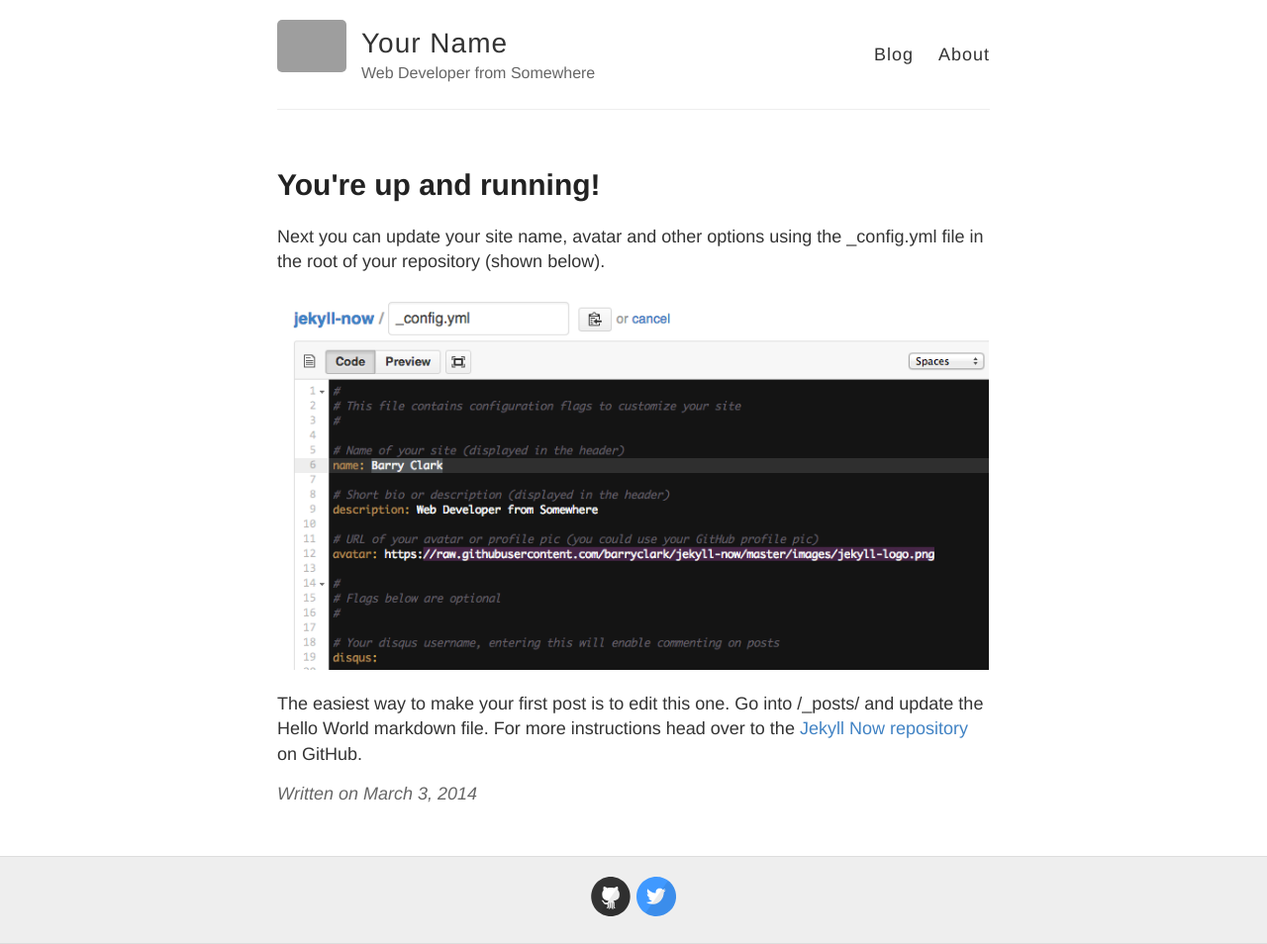
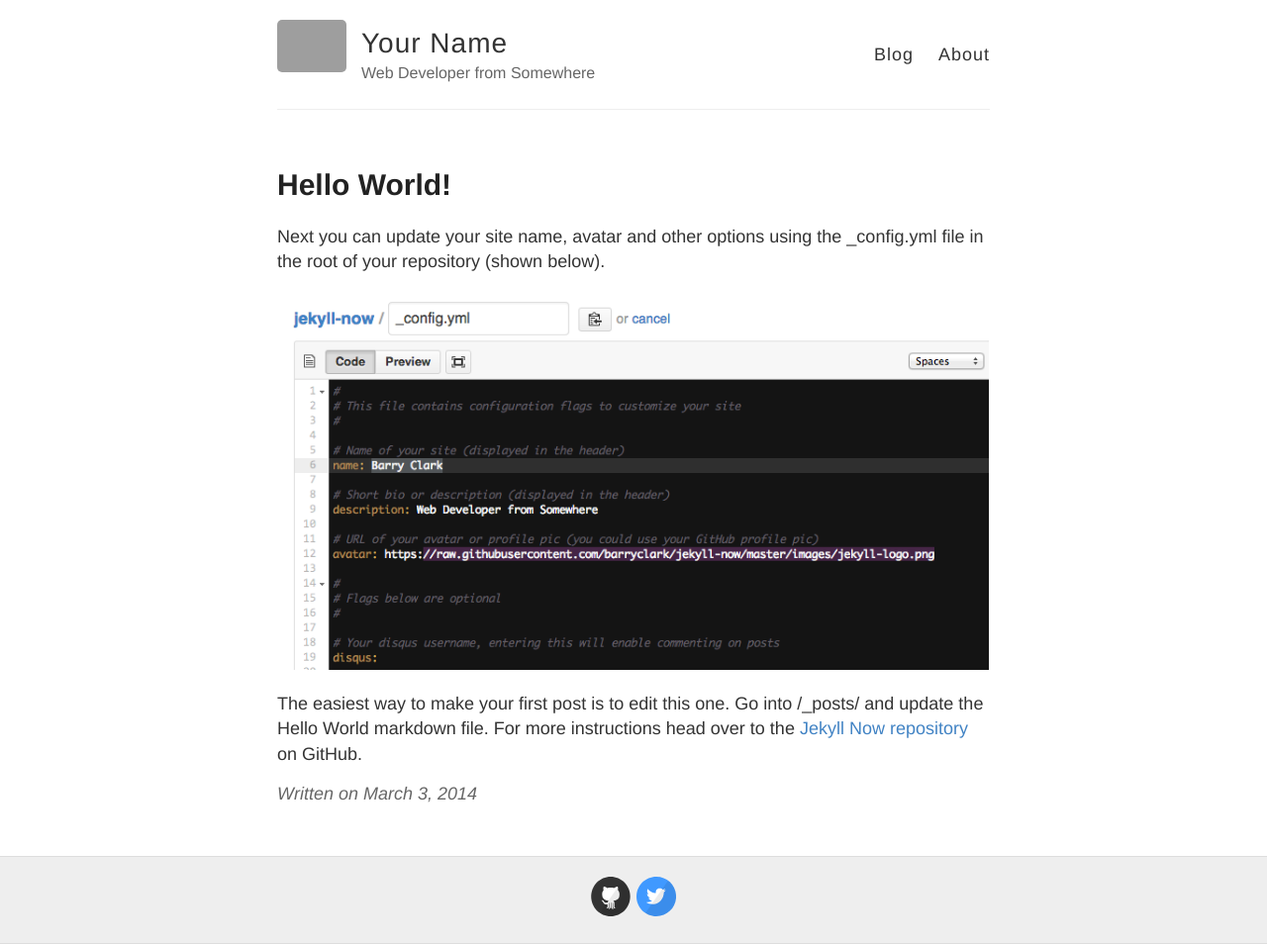
Before and after one commit to stentebjerg/stentebjerg.github.io, a Jekyll site: the page built from _posts/2014-3-3-Hello-World.md, in a window 1280 px wide. Shown: the whole page at 99% size. Built offline with Jekyll 4.4.1, drawn with Linux system fonts in a browser that asks for light colours; Markdown is read by kramdown in place of the engine named in the settings; grey boxes are pictures that could not be loaded.

Commit message:
Hello world

```diff
--- a/_posts/2014-3-3-Hello-World.md
+++ b/_posts/2014-3-3-Hello-World.md
@@ -1,6 +1,6 @@
 ---
 layout: post
-title: You're up and running!
+title: Hello World!
 ---
 
 Next you can update your site name, avatar and other options using the _config.yml file in the root of your repository (shown below).
```
